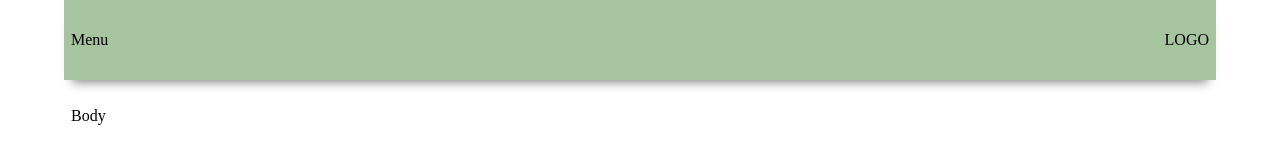
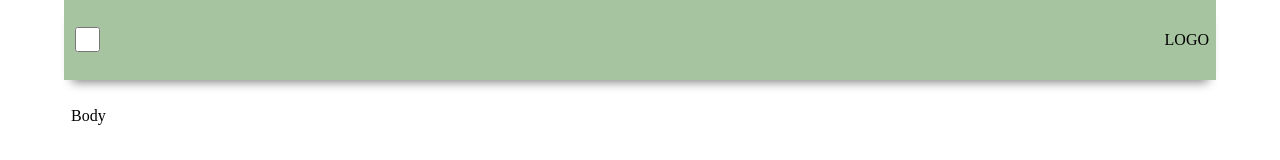
Before and after one commit to green-devs-test/project-green, a React (Create React App) app: page / in a window 1280 px wide. Shown: the top 160 px of the page. Built offline with nearby package versions, Linux system fonts and the light colour scheme.

Commit message:
haciendo logia para desplegar un menu al hacer click en un boton

```diff
--- a/src/Components/App/App.tsx
+++ b/src/Components/App/App.tsx
@@ -6,8 +6,10 @@ import { css } from "aphrodite";
 import styles from './styles';
 
 const App = () => {
-  return (
+    return (
+
     <div className={css(styles.container)}>
+
 
       <div className={css(styles.flex_container)}>
         <div className={css(styles.main_container)}>
--- /dev/null
+++ b/src/Components/Btn_menu/Btn_menu.tsx
@@ -0,0 +1,11 @@
+import styles from './styles';
+import { css } from 'aphrodite';
+
+const Btn_menu = () => {
+    return (
+        <input className={css(styles.btn_menu)} type='checkbox'></input>
+    );
+}
+
+
+export default Btn_menu;
--- /dev/null
+++ b/src/Components/Btn_menu/styles.ts
@@ -0,0 +1,15 @@
+import {StyleSheet} from 'aphrodite';
+
+const styles = StyleSheet.create({
+
+    btn_menu : {
+        backgroundColor: 'red',
+        fontSize: '20',
+        border: '1px solid black',
+        width: '25px',
+        height: '25px',
+    },
+
+});
+
+export default styles;
--- a/src/Components/TopBar/TopBar.tsx
+++ b/src/Components/TopBar/TopBar.tsx
@@ -1,10 +1,18 @@
 import styles from './styles';
 import { css } from 'aphrodite';
+import Btn_menu from '../Btn_menu/Btn_menu';
 
 const TopBar = () => {
+
+    const handleClick = () => {
+      console.log('Componente Clickeado');
+    };
+
   return (
     <div className={css(styles.topBar)} >
-    <div>Menu</div>
+    <div onClick={handleClick}>
+      <Btn_menu />
+    </div>
     <div>LOGO</div>
     </div>
   );
```
